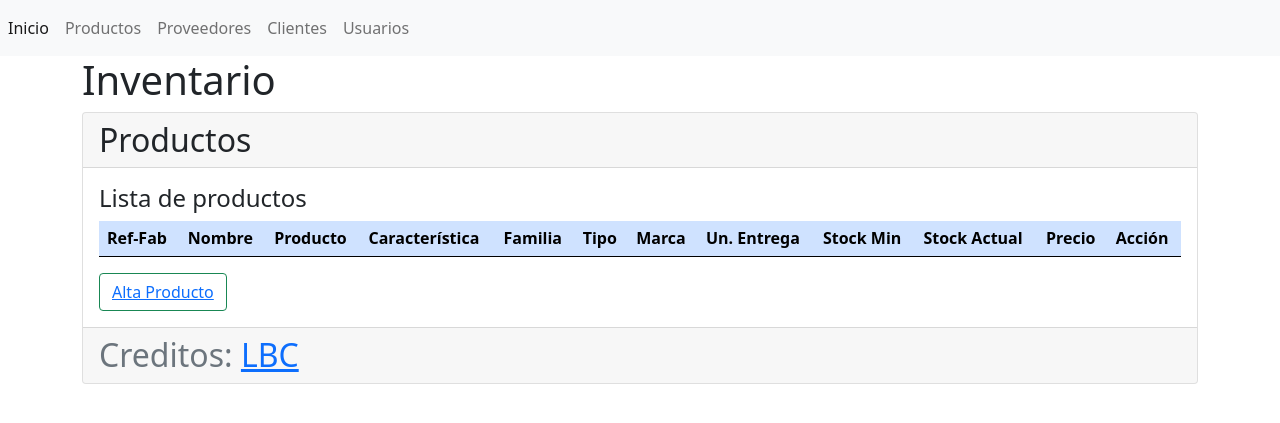
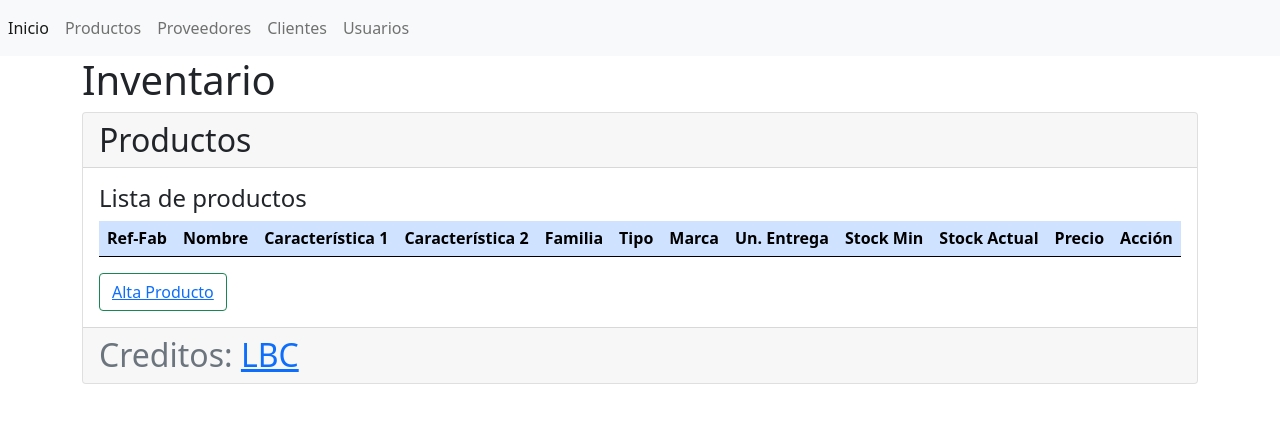
Before and after one commit to LazaroBC/almacenDjango, a Django app: page /listaProducto/ in a window 1280 px wide. Shown: the top 423 px of the page. Run offline with Django 4.2, Linux system fonts and the light colour scheme; data that the repository does not hold is empty.

Commit message:
editar funcionando correctamente

```diff
--- a/laboratorio/templates/html/cliente/formCliente.html
+++ b/laboratorio/templates/html/cliente/formCliente.html
@@ -9,7 +9,7 @@
                id="{{ campo.id_for_label }}"
                aria-describedby="helpId"
                placeholder="{{ campo.label }}"
-               value="{{campo.label}}">
+               value="{{ campo.value | default_if_none:'' }}">
     </div>
     {% endfor %}
     <div class="col-12 help-text">
--- a/laboratorio/templates/html/producto/formProducto.html
+++ b/laboratorio/templates/html/producto/formProducto.html
@@ -9,6 +9,7 @@
             id="{{ campo.id_for_label }}"
             aria-describedby="helpId"
             placeholder="{{ campo.label }}"
+            value="{{ campo.value | default_if_none:'' }}"
             >
     </div>
     {% endfor %}
--- a/laboratorio/templates/html/producto/listaProducto.html
+++ b/laboratorio/templates/html/producto/listaProducto.html
@@ -14,8 +14,8 @@
                     <tr>
                         <th scope="col">Ref-Fab</th>
                         <th scope="col">Nombre</th>
-                        <th scope="col">Producto</th>
-                        <th scope="col">Característica</th>
+                        <th scope="col">Característica 1</th>
+                        <th scope="col">Característica 2</th>
                         <th scope="col">Familia</th>
                         <th scope="col">Tipo</th>
                         <th scope="col">Marca</th>
@@ -32,7 +32,7 @@
                         <td>{{producto.id}}</td>
                         <td>{{producto.nombre}}</td>
                         <td>{{producto.caracteristica1}}</td>
-                        <td>{{producto.caracteristica1}}</td>
+                        <td>{{producto.caracteristica2}}</td>
                         <td>{{producto.familia}}</td>
                         <td>{{producto.tipo}}</td>
                         <td>{{producto.marca}}</td>
--- a/laboratorio/templates/html/proveedor/formProveedor.html
+++ b/laboratorio/templates/html/proveedor/formProveedor.html
@@ -8,7 +8,8 @@
                name="{{ campo.name }}"
                id="{{ campo.id_for_label }}"
                aria-describedby="helpId"
-               placeholder="{{ campo.label }}">
+               placeholder="{{ campo.label }}"
+               value="{{ campo.value | default_if_none:'' }}">
     </div>
     {% endfor %}
     <div class="col-12 help-text">
--- a/laboratorio/templates/html/proveedor/listaProveedor.html
+++ b/laboratorio/templates/html/proveedor/listaProveedor.html
@@ -14,7 +14,7 @@
                     <tr>
                         <th scope="col">Ref-Proveedor</th>
                         <th scope="col">Nombre</th>
-                        <th scope="col">Proveedor</th>
+                        <th scope="col">eMail</th>
 
                     </tr>
                 </thead>
--- a/laboratorio/templates/html/usuario/formUsuario.html
+++ b/laboratorio/templates/html/usuario/formUsuario.html
@@ -8,7 +8,8 @@
                name="{{ campo.name }}"
                id="{{ campo.id_for_label }}"
                aria-describedby="helpId"
-               placeholder="{{ campo.label }}">
+               placeholder="{{ campo.label }}"
+               value="{{ campo.value | default_if_none:'' }}">
     </div>
 
     {% endfor %}
--- a/laboratorio/views.py
+++ b/laboratorio/views.py
@@ -83,7 +83,6 @@ def inicio(request):
 
 
 # Productos
-
 def listaProducto(request):
     productos = producto.objects.all()
     return render(request, 'html/producto/listaProducto.html', {'productos': productos})
```
Also changed, not shown: README.md. Lines whose indentation alone changed are shown as unchanged.
